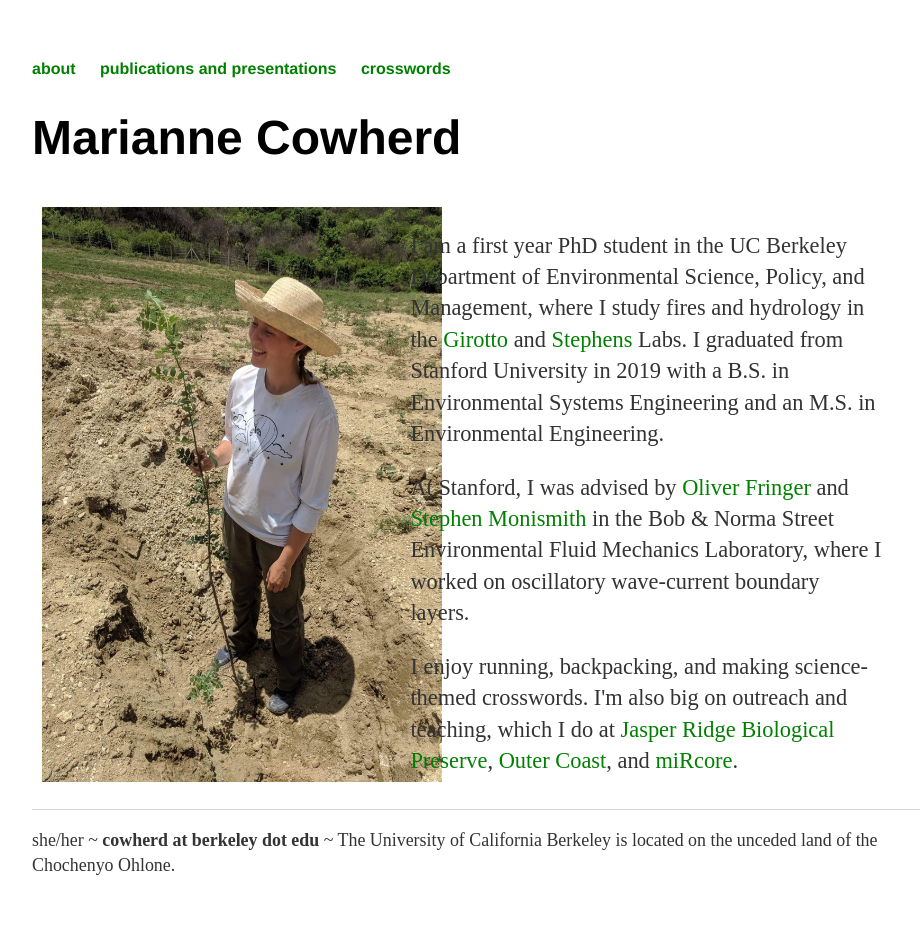
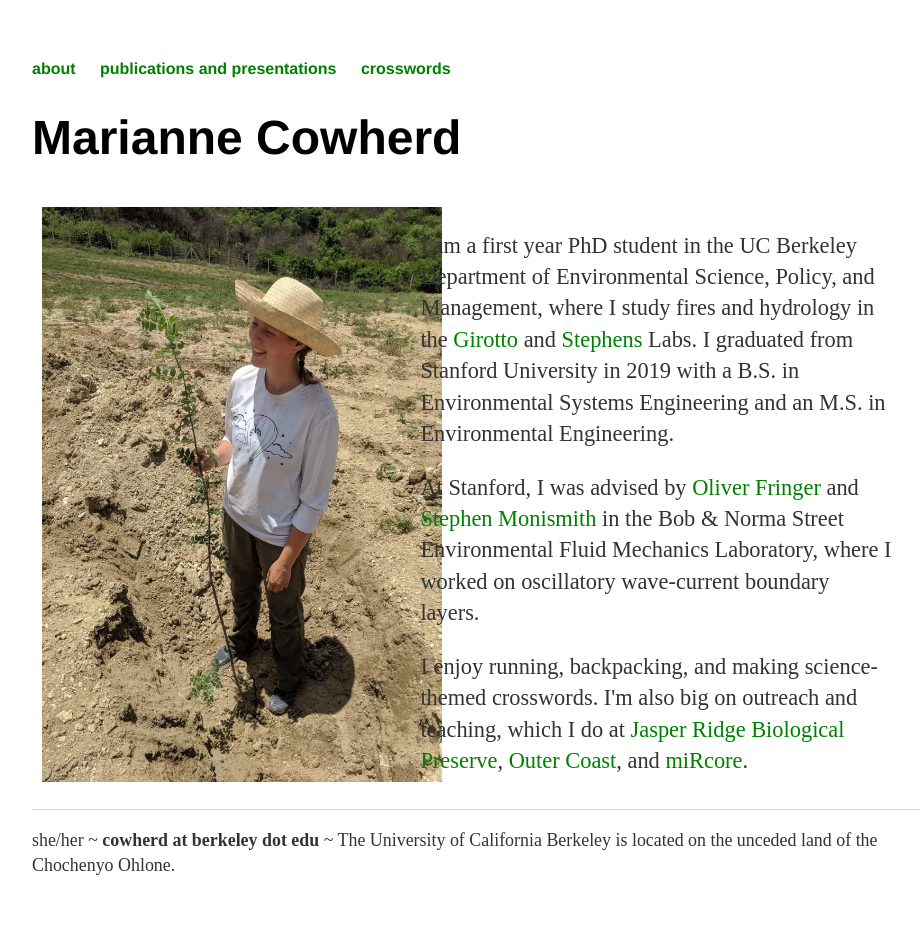
Before and after one commit to mariannecowherd/mariannecowherd.github.io, a Jekyll site: the page built from index.html, in a window 1280 px wide. Shown: the whole page, without its empty margins (160-1080 px from the left). Built offline with Jekyll 4.4.1, drawn with Linux system fonts in a browser that asks for light colours.

Commit message:
Update index.html

```diff
--- a/index.html
+++ b/index.html
@@ -22,7 +22,7 @@ title: Marianne Cowherd
 
 .right {
   width: 55%;
-margin-left: 10px
+margin-left: 20px
 }
 
 /* Clear floats after the columns */
```
